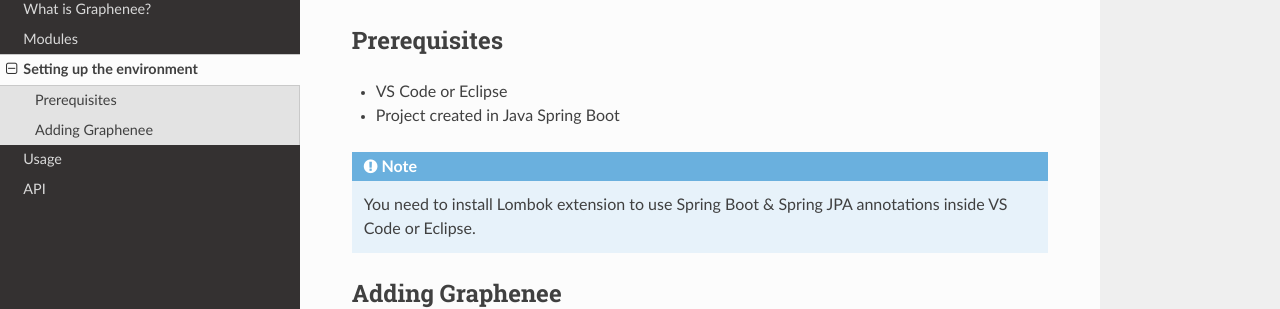
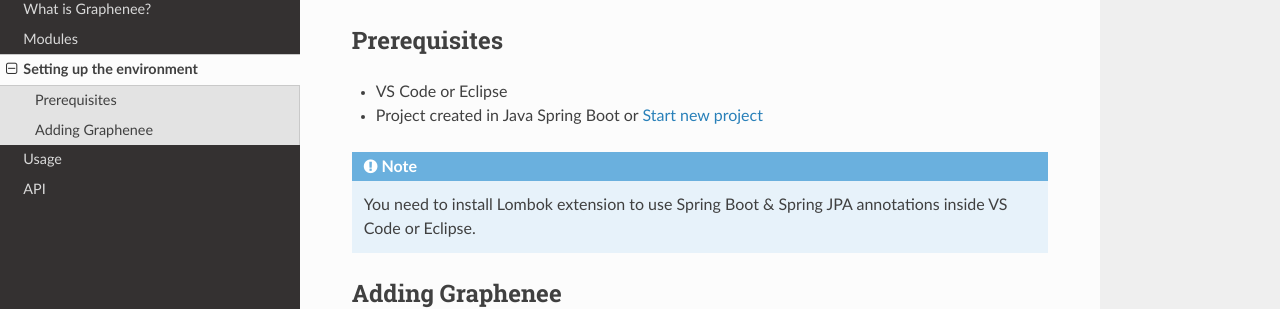
Before and after one commit to subanzafar/rtd-tutorial, a Sphinx documentation site: the page built from docs/source/env.rst, in a window 1280 px wide. Shown: the part 136-445 px from the top of the page. Built offline with Sphinx 7.4.7 and the Read the Docs theme 2.0.0, drawn with Linux system fonts in a browser that asks for light colours.

```diff
--- a/docs/source/env.rst
+++ b/docs/source/env.rst
@@ -4,7 +4,7 @@ Setting up the environment
 Prerequisites
 -------------
 - VS Code or Eclipse
-- Project created in Java Spring Boot
+- Project created in Java Spring Boot or `Start new project <https://spring.io/guides/gs/spring-boot/>`_
 
 .. note::
 
```
